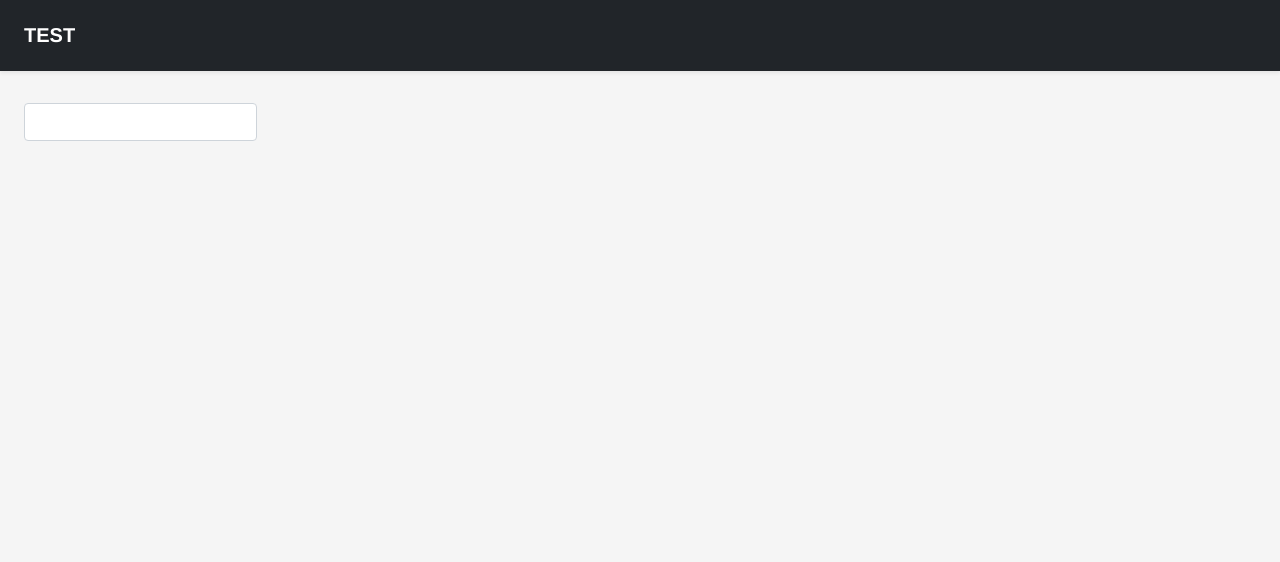
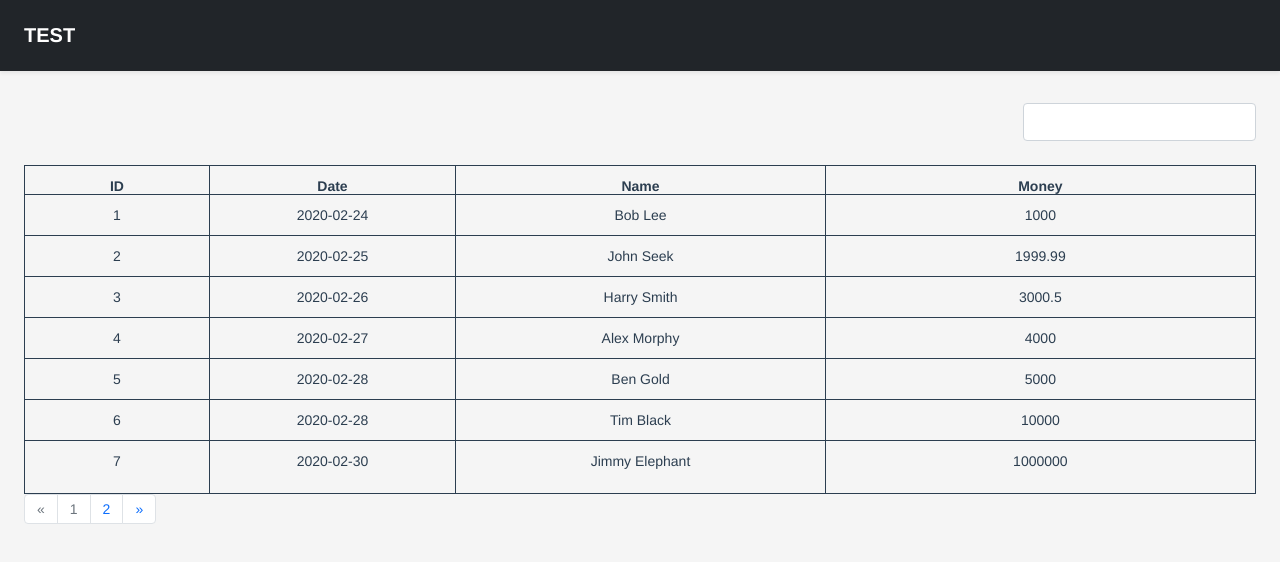
Before and after one commit to lyublueberry/example-table, a Vue app: page / in a window 1280 px wide. Shown: the top 562 px of the page. Built offline with nearby package versions, Linux system fonts and the light colour scheme; no server answers.

Commit message:
create table

```diff
--- a/src/components/AppContent.vue
+++ b/src/components/AppContent.vue
@@ -16,10 +16,7 @@
         </template>
       </ui-alert>
 
-      <data-table
-        :rows="data"
-        :columns="columns"
-      />
+      <data-table :rows="data" :columns="columns" />
     </template>
   </main>
 </template>
@@ -54,6 +51,50 @@ export default {
         width: '35%',
       },
     ],
+    data: [
+      {
+        id: 1,
+        name: 'Bob Lee',
+        money: 1000,
+        date: '2020-02-24',
+      },
+      {
+        id: 2,
+        name: 'John Seek',
+        money: 1999.99,
+        date: '2020-02-25',
+      },
+      {
+        id: 3,
+        name: 'Harry Smith',
+        money: 3000.5,
+        date: '2020-02-26',
+      },
+      {
+        id: 4,
+        name: 'Alex Morphy',
+        money: 4000,
+        date: '2020-02-27',
+      },
+      {
+        id: 5,
+        name: 'Ben Gold',
+        money: 5000,
+        date: '2020-02-28',
+      },
+      {
+        id: 6,
+        name: 'Tim Black',
+        money: 10000,
+        date: '2020-02-28',
+      },
+      {
+        id: 7,
+        name: 'Jimmy Elephant',
+        money: 1000000,
+        date: '2020-02-30',
+      },
+    ],
   }),
 
   computed: {
--- a/src/components/DataTable.vue
+++ b/src/components/DataTable.vue
@@ -3,14 +3,19 @@
     <div class="data-table__filter">
       <ui-money v-model="moneyFilter" />
     </div>
-
-    <!-- Your component code here -->
-
+    <div class="table-column">
+      <div class="table-column__cell column-cell" v-for="column in columns" :key="column.id"
+        :style="{ maxWidth: column.width }">
+        <span class="column-cell__name">{{ column.label }}</span>
+        <div class="table-row">
+          <div class="table-row__cell row-cell" v-for="row in rows" :key="row.id">
+            <span>{{ row[column.prop] }}</span>
+          </div>
+        </div>
+      </div>
+    </div>
     <div class="data-table__paginator">
-      <ui-pagination
-        v-model="page"
-        :pages="pageCount"
-      />
+      <ui-pagination v-model="page" :pages="pageCount" />
     </div>
   </div>
 </template>
@@ -42,5 +47,51 @@ export default {
       return Math.ceil(this.rows.length / this.pageSize);
     },
   },
+  methods: {
+
+  },
 };
 </script>
+
+<style lang="scss" scoped>
+.data-table {
+  &__filter {
+    display: flex;
+    justify-content: flex-end;
+    margin-bottom: 24px;
+  }
+
+  .table-column {
+    display: flex;
+    flex-direction: row;
+    align-items: center;
+    justify-content: space-between;
+
+    &__cell {
+      width: 100%;
+      padding: 12px 0;
+      border: 1px solid currentColor;
+      text-align: center;
+    }
+
+    &__cell:not(:last-child) {
+      border-right: transparent;
+    }
+
+    .column-cell {
+      &__name {
+        font-weight: 600;
+      }
+    }
+
+  }
+
+  .table-row {
+    .row-cell {
+      padding: 12px 0;
+      border-top: 1px solid currentColor;
+
+    }
+  }
+}
+</style>
```
